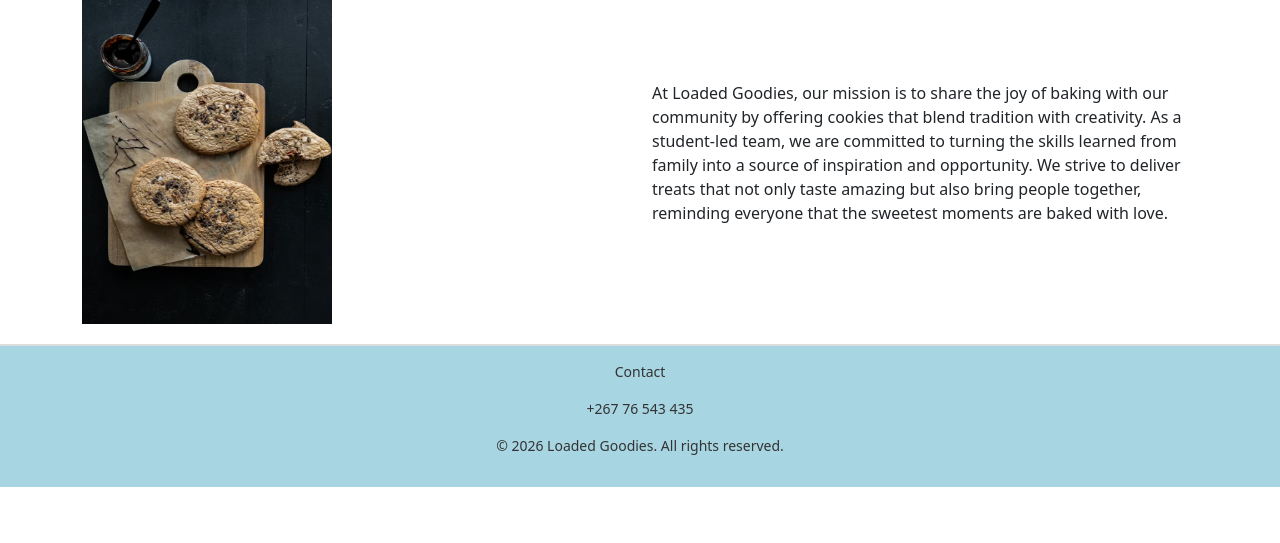
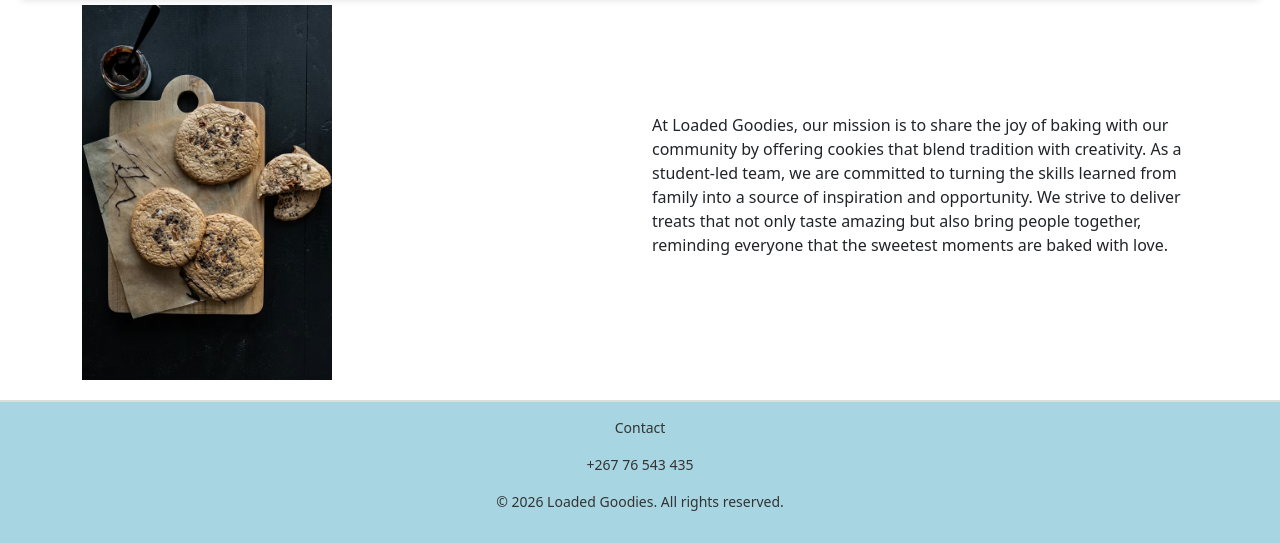
Before and after one commit to Ranewa-B/bida25-228, a plain HTML site: page aboutus.html in a window 1280 px wide. Shown: the part 390-933 px from the top of the page. Before the commit the page ends 877 px from the top, so only its background shows below. Drawn offline with nearby package versions, Linux system fonts and the light colour scheme.

Commit message:
updated gallery layout

```diff
--- a/style.css
+++ b/style.css
@@ -1,4 +1,8 @@
 
+
+* {
+  box-sizing: border-box;
+}
 
 body {
   margin: 0;
@@ -6,6 +10,21 @@
   background-color: #f5e6e8; /* Soft Nude background */
   color: #333333; /* Charcoal text */
   line-height: 1.6;
+  display: flex;
+  flex-direction: column;
+  min-height: 100vh;
+  overflow-x: hidden; /* Prevent horizontal scrolling */
+}
+
+main {
+  flex: 1;
+}
+
+nav {
+  position: sticky;
+  top: 0;
+  z-index: 1000;
+  background-color: #a8d5e2;
 }
 
 /* Header */
@@ -99,11 +118,23 @@
 footer {
   background-color: #a8d5e2;   /* light background strip */
   text-align: center;          /* center the text */
-  padding: 15px;
   font-size: 14px;             /* smaller text */
   color: #333;                 /* dark grey text */
   border-top: 2px solid #ddd;  /* subtle line above */
-  bottom: 0;
-  left: 0;
   width: 100%;
 }
+
+.footer-content {
+  padding: 15px;
+}
+
+img {
+  max-width: 100%;
+  height: auto;
+}
+
+.container {
+  max-width: 1200px;
+  margin: 0 auto;
+  width: 100%;
+}
```
Also changed, not shown: products.html (+10 -6 lines).
